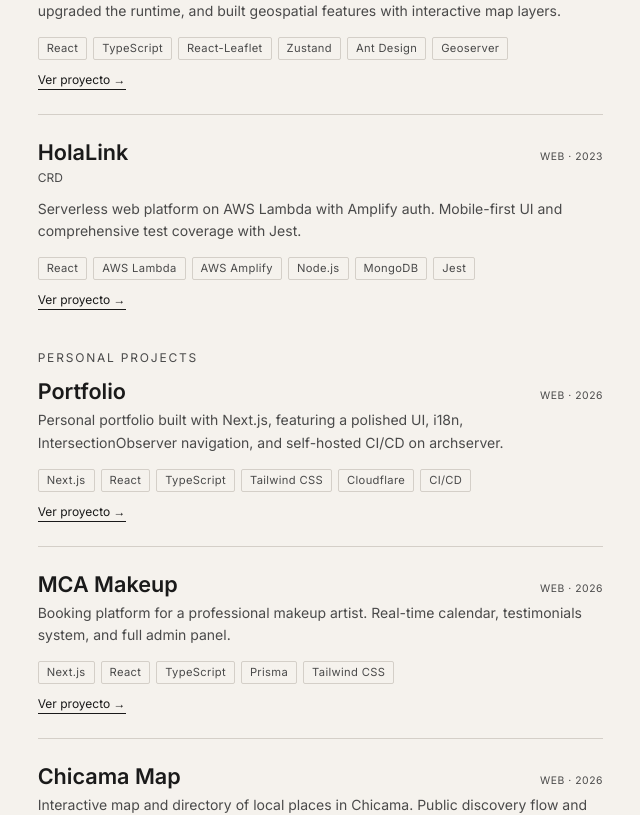
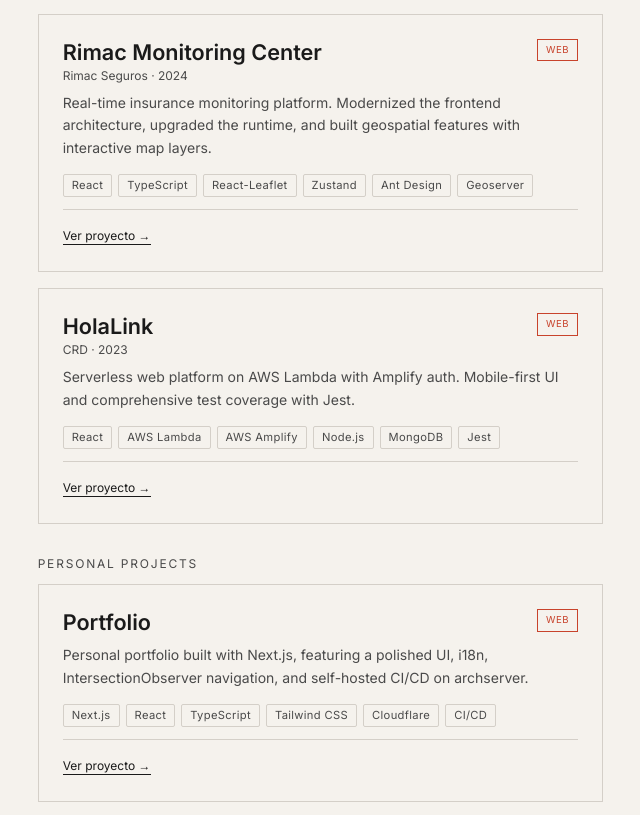
Before and after one commit to paulo1403/portfolio-web, a Next.js app: page /en in a window 1280 px wide. Shown: the part 1713-2528 px from the top of the page, without its empty margins (485-1125 px from the left). Built offline with nearby package versions, Linux system fonts and the light colour scheme; no server answers.

Commit message:
refactor: proyectos como cards planas, secciones con tint, equilibrio visual

```diff
--- a/app/[lang]/page.tsx
+++ b/app/[lang]/page.tsx
@@ -20,7 +20,7 @@
     <main>
       <Header dict={dict} lang={lang} />
       <HeroSection dict={dict} lang={lang} />
-      <section id="about" className="px-6 lg:px-8 pb-16">
+      <section id="about" className="section-tint px-6 lg:px-8 py-16">
         <AboutSection dict={dict} lang={lang} />
       </section>
       <section id="projects" className="px-6 lg:px-8 pb-16">
@@ -29,7 +29,7 @@
       <section id="experience" className="px-6 lg:px-8 pb-16">
         <ExperienceSection dict={dict} lang={lang} />
       </section>
-      <section id="contact" className="px-6 lg:px-8 pb-16">
+      <section id="contact" className="section-tint px-6 lg:px-8 py-16">
         <ContactSection dict={dict} lang={lang} />
       </section>
       <Footer lang={lang} dict={dict} />
--- a/app/globals.css
+++ b/app/globals.css
@@ -77,13 +77,18 @@
 }
 .editorial-link:hover { border-color: var(--accent); color: var(--accent); }
 
-/* Project card — flat, no shadow */
-.project-entry {
-  border-top: 1px solid var(--rule);
-  padding-top: 1.5rem;
-  margin-top: 1.5rem;
+/* Project card — minimal, intentional */
+.project-card {
+  border: 1px solid var(--rule);
+  padding: 1.5rem;
+  transition: border-color 0.2s;
+  background: var(--bg);
 }
-.project-entry:first-child { border-top: none; padding-top: 0; margin-top: 0; }
+.project-card:hover { border-color: var(--accent); }
+.project-card:first-child { margin-top: 0; }
+
+/* Alternate section tint */
+.section-tint { background: color-mix(in srgb, var(--accent) 3%, var(--bg)); }
 
 /* Tech tags */
 .tech-tag {
--- a/components/ProjectsSection.tsx
+++ b/components/ProjectsSection.tsx
@@ -22,18 +22,20 @@
   lang: string;
 }
 
-function ProjectEntry({ p }: { p: Project }) {
+function ProjectCard({ p }: { p: Project }) {
   return (
-    <div className="project-entry">
-      <div className="flex items-baseline justify-between gap-3 mb-1">
-        <h3 className="font-semibold">{p.title}</h3>
-        <span className="text-[0.65rem] uppercase tracking-wider text-[var(--text-soft)] shrink-0">
-          {p.type} · {p.year}
+    <div className="project-card">
+      <div className="flex items-start justify-between gap-3 mb-2">
+        <div>
+          <h3 className="font-semibold">{p.title}</h3>
+          {p.company && (
+            <p className="text-xs text-[var(--text-soft)] mt-0.5">{p.company} · {p.year}</p>
+          )}
+        </div>
+        <span className="text-[0.6rem] uppercase tracking-wider text-[var(--accent)] shrink-0 border border-[var(--accent)] px-2 py-0.5">
+          {p.type}
         </span>
       </div>
-      {p.company && (
-        <p className="text-xs text-[var(--text-soft)] mb-2">{p.company}</p>
-      )}
       <p className="text-sm text-[var(--text-soft)] leading-relaxed">{p.description}</p>
       <div className="flex flex-wrap gap-1.5 mt-3">
         {p.technologies.slice(0, 8).map((t) => (
@@ -41,7 +43,7 @@
         ))}
       </div>
       {(p.link || p.github) && (
-        <div className="flex gap-4 mt-3">
+        <div className="mt-3 pt-3 border-t border-[var(--rule)]">
           {p.link && (
             <a href={p.link} target="_blank" rel="noopener noreferrer" className="editorial-link text-xs">
               {p.link.includes('github') ? 'GitHub →' : 'Ver proyecto →'}
@@ -61,27 +63,27 @@
         <div>
           <h2 className="display">{dict.projects.title}</h2>
         </div>
-        <div>
+        <div className="space-y-4">
           {dict.projects.professional.length > 0 && (
             <>
-              <p className="text-xs tracking-[0.15em] uppercase text-[var(--text-soft)] mb-4">
+              <p className="text-xs tracking-[0.15em] uppercase text-[var(--text-soft)]">
                 {dict.projects.professionalTitle}
               </p>
-              <div>
+              <div className="space-y-4">
                 {dict.projects.professional.map((p) => (
-                  <ProjectEntry key={p.title} p={p} />
+                  <ProjectCard key={p.title} p={p} />
                 ))}
               </div>
             </>
           )}
           {dict.projects.personal.length > 0 && (
-            <div className="mt-10">
+            <div className="mt-8">
               <p className="text-xs tracking-[0.15em] uppercase text-[var(--text-soft)] mb-4">
                 {dict.projects.personalTitle}
               </p>
-              <div>
+              <div className="space-y-4">
                 {dict.projects.personal.map((p) => (
-                  <ProjectEntry key={p.title} p={p} />
+                  <ProjectCard key={p.title} p={p} />
                 ))}
               </div>
             </div>
```
